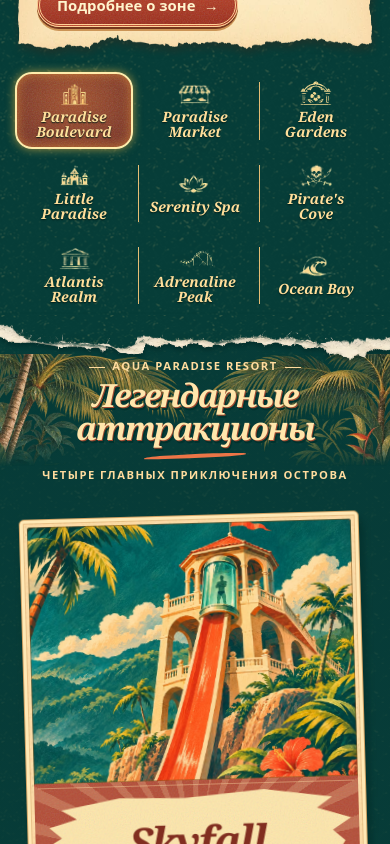
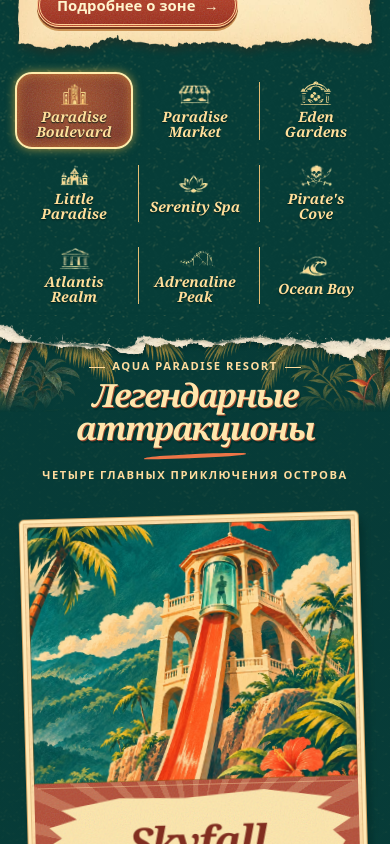
Before and after one commit to raccoonforge/aqua-paradise-resort, a React (Vite) app: page / in a window 390 px wide. Shown: the part 2936-3780 px from the top of the page. Built offline with nearby package versions, Linux system fonts and the light colour scheme; a web font is replaced by a local one.

Commit message:
fix(attractions): extend foliage through full section height without crop seams

```diff
--- a/src/components/GoldenTickets.css
+++ b/src/components/GoldenTickets.css
@@ -28,13 +28,14 @@
   inset: 0;
 }
 .tickets-scenery::before {
-  /* Width-only sizing preserves each illustration's intrinsic proportions.
-     The previous 100% height forced the palms and hibiscus into tall strips. */
-  --border-width: clamp(180px, 24vw, 430px);
-  inset: var(--poster-tear-height) 0 0;
+  /* Each 680 x 907 transparent folio illustration fills the available
+     section height at its ORIGINAL aspect ratio. Anchoring to the full
+     scenery removes the two horizontal truncation lines caused by the
+     cropped inset and width-only center placement. */
+  inset: 0;
   background:
-    url('../assets/retro/rides/folio-left.webp') left center / var(--border-width) auto no-repeat,
-    url('../assets/retro/rides/folio-right.webp') right center / var(--border-width) auto no-repeat;
+    url('../assets/retro/rides/folio-left.webp') left top / auto 100% no-repeat,
+    url('../assets/retro/rides/folio-right.webp') right top / auto 100% no-repeat;
 }
 .tickets-scenery::after {
   display: none;
@@ -199,7 +200,7 @@
 
 @media (max-width: 1099px) {
   .tickets-scenery::before {
-    inset: var(--poster-tear-height) 0 0;
+    inset: 0;
     background: url('../assets/retro/rides/folio-canopy.webp') center top / 100% auto no-repeat;
   }
   .tickets-scenery::after {
```
